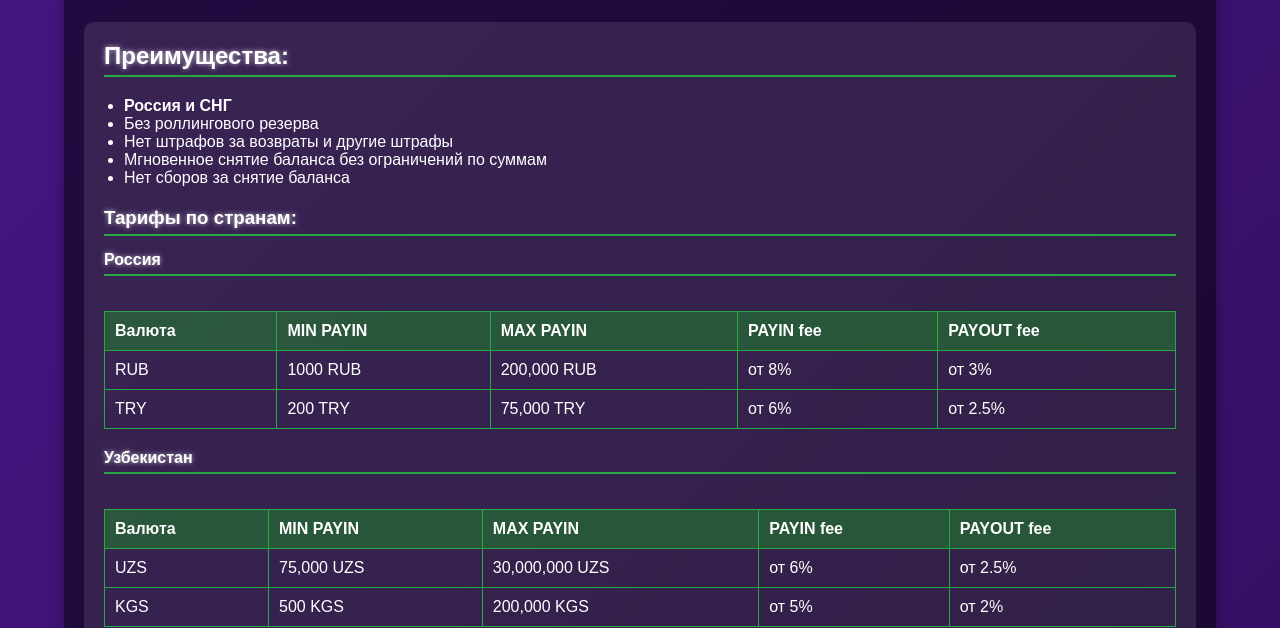
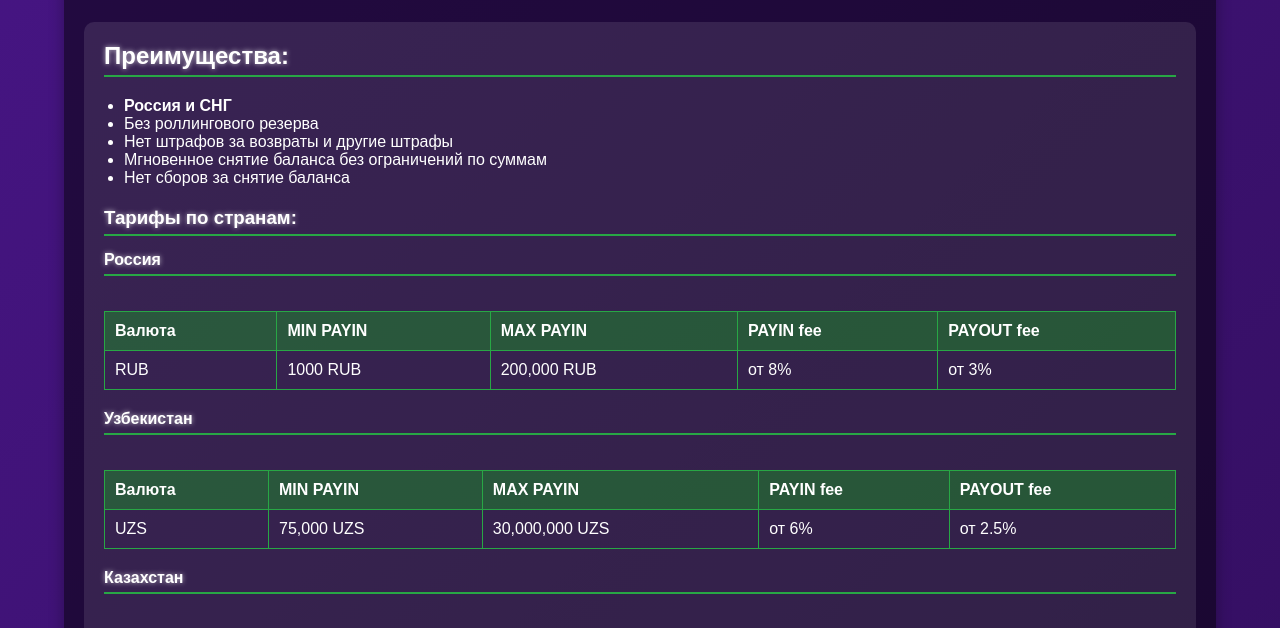
Before and after one commit to shisha-cpu/Mini-lend-mobile, a plain HTML site: page offer.html in a window 1280 px wide. Shown: the part 103-731 px from the top of the page. Drawn offline with Linux system fonts and the light colour scheme.

Commit message:
patch 12

```diff
--- a/offer.html
+++ b/offer.html
@@ -257,13 +257,7 @@
                         <td>от 8%</td>
                         <td>от 3%</td>
                     </tr>
-                    <tr>
-                        <td>TRY</td>
-                        <td>200 TRY</td>
-                        <td>75,000 TRY</td>
-                        <td>от 6%</td>
-                        <td>от 2.5%</td>
-                    </tr>
+
                 </table>
             </div>
 
@@ -284,13 +278,7 @@
                         <td>от 6%</td>
                         <td>от 2.5%</td>
                     </tr>
-                    <tr>
-                        <td>KGS</td>
-                        <td>500 KGS</td>
-                        <td>200,000 KGS</td>
-                        <td>от 5%</td>
-                        <td>от 2%</td>
-                    </tr>
+
                 </table>
             </div>
             <h4>Казахстан</h4>
```
